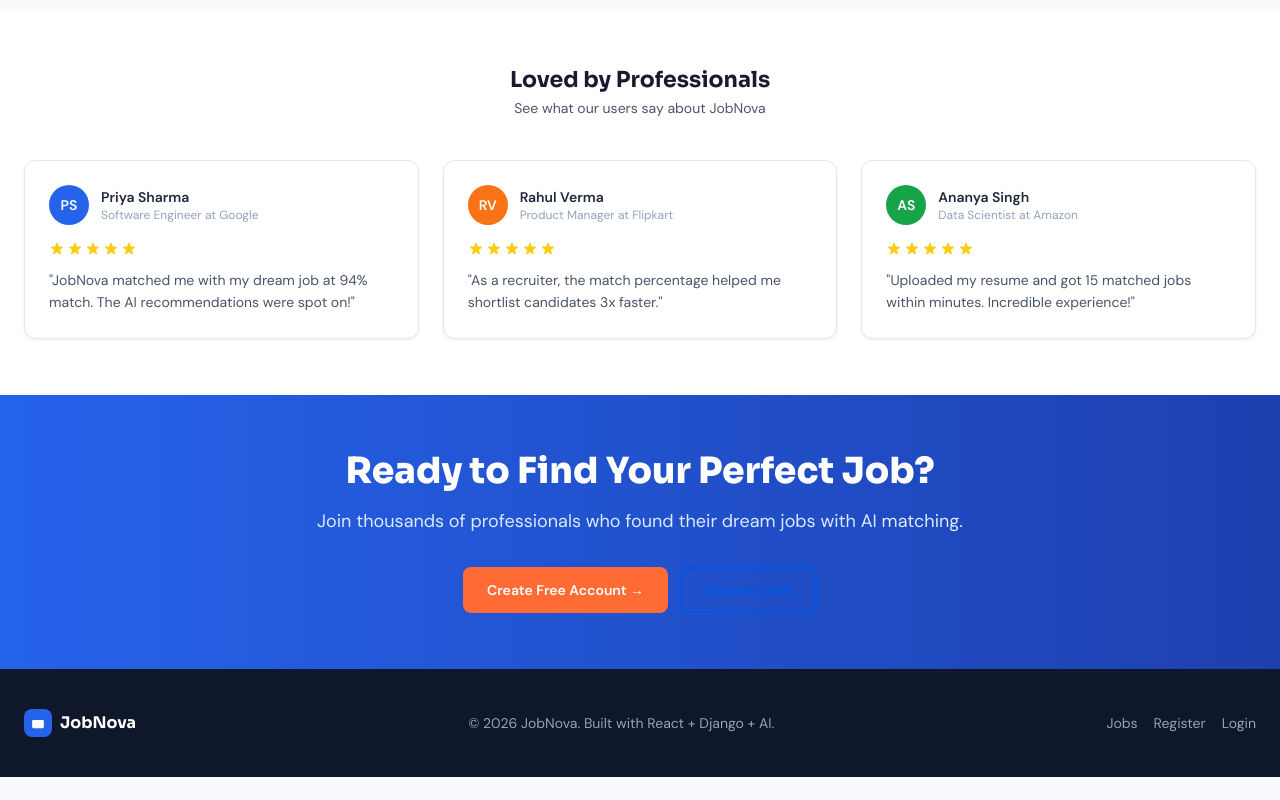
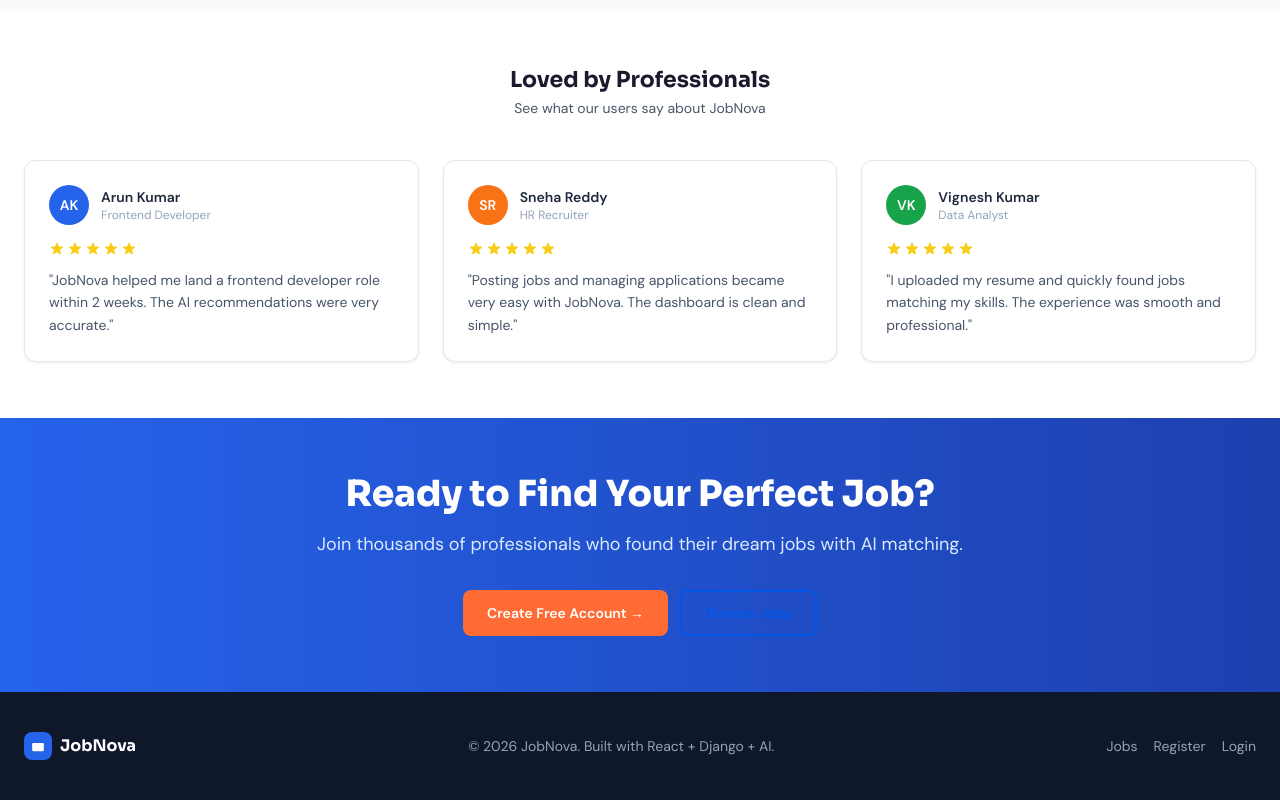
Before and after one commit to priyadarshni0701-apd/ai-job-portal-, a React (Vite) app in the folder frontend/: page / in a window 1280 px wide. Shown: the part 1586-2386 px from the top of the page. Before the commit the page ends 2363 px from the top, so only its background shows below. Built offline with nearby package versions, Linux system fonts and the light colour scheme.

Commit message:
Updated JobNova testimonials with professional user feedback

```diff
--- a/frontend/src/pages/Home.jsx
+++ b/frontend/src/pages/Home.jsx
@@ -48,24 +48,24 @@ const HOW_IT_WORKS = [
 
 const TESTIMONIALS = [
   {
-    name: "Priya Sharma",
-    role: "Software Engineer at Google",
-    avatar: "PS",
-    text: "JobNova matched me with my dream job at 94% match. The AI recommendations were spot on!",
+    name: "Arun Kumar",
+    role: "Frontend Developer",
+    avatar: "AK",
+    text: "JobNova helped me land a frontend developer role within 2 weeks. The AI recommendations were very accurate.",
     color: "bg-blue-600",
   },
   {
-    name: "Rahul Verma",
-    role: "Product Manager at Flipkart",
-    avatar: "RV",
-    text: "As a recruiter, the match percentage helped me shortlist candidates 3x faster.",
+    name: "Sneha Reddy",
+    role: "HR Recruiter",
+    avatar: "SR",
+    text: "Posting jobs and managing applications became very easy with JobNova. The dashboard is clean and simple.",
     color: "bg-orange-500",
   },
   {
-    name: "Ananya Singh",
-    role: "Data Scientist at Amazon",
-    avatar: "AS",
-    text: "Uploaded my resume and got 15 matched jobs within minutes. Incredible experience!",
+    name: "Vignesh Kumar",
+    role: "Data Analyst",
+    avatar: "VK",
+    text: "I uploaded my resume and quickly found jobs matching my skills. The experience was smooth and professional.",
     color: "bg-green-600",
   },
 ];
```
